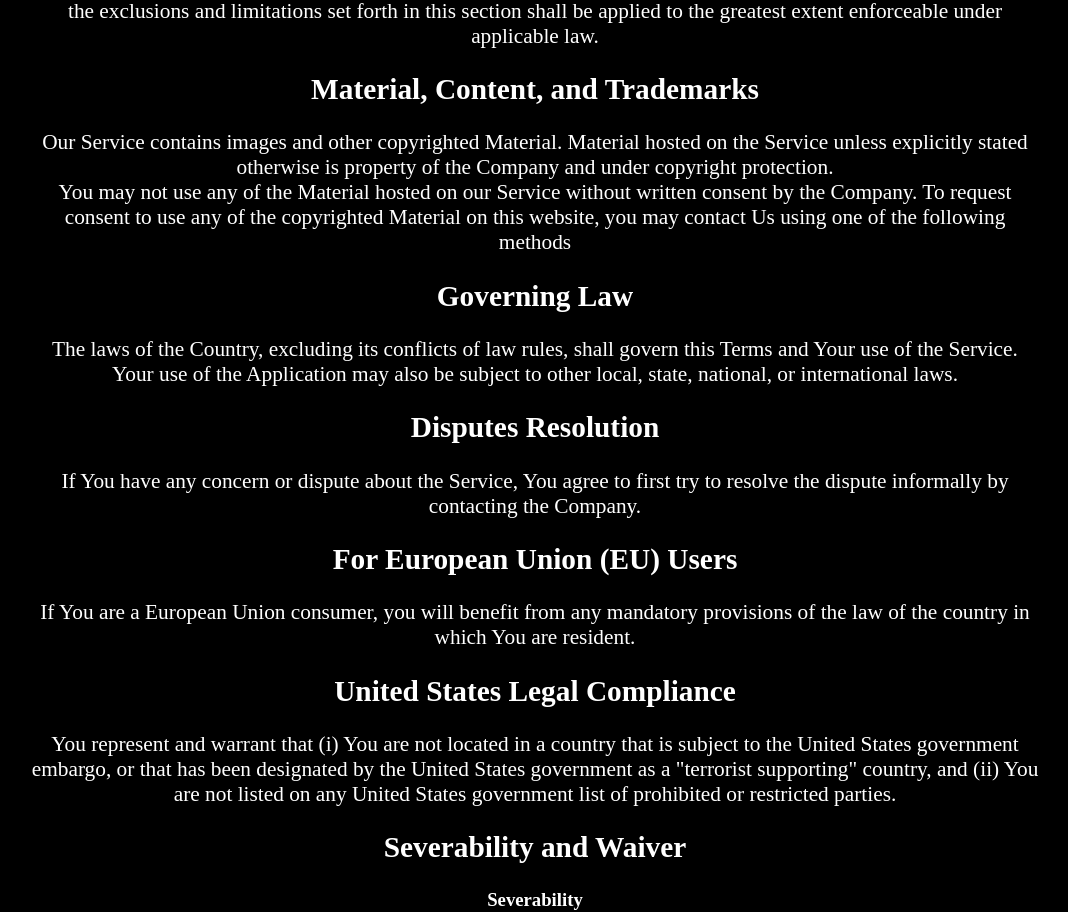
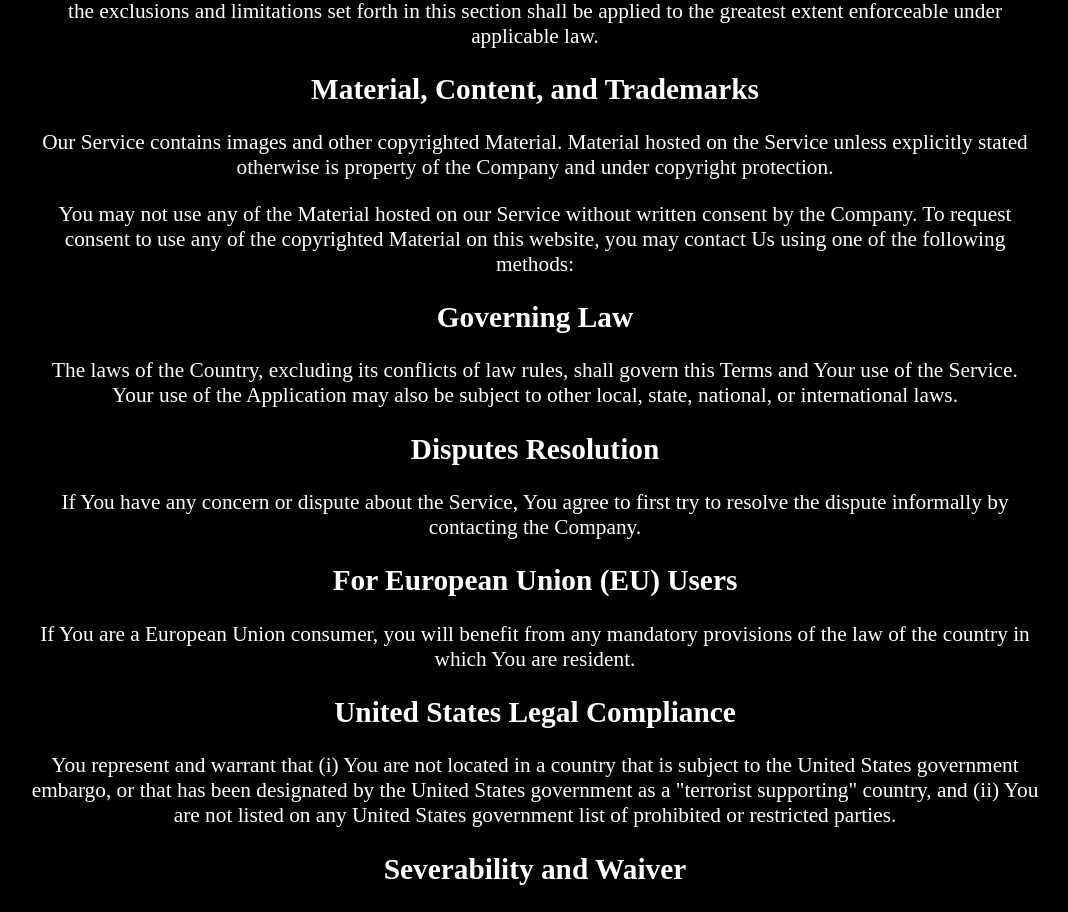
Before and after one commit to hewitson-j/mine-grinder-new, a React (Vite) app: page /termsofservice in a window 1280 px wide. Shown: the part 3141-4053 px from the top of the page, without its empty margins (105-1173 px from the left). Built offline with nearby package versions, Linux system fonts and the light colour scheme; a web font is replaced by a local one.

Commit message:
Update TermsOfService.tsx

```diff
--- a/src/components/TermsOfService.tsx
+++ b/src/components/TermsOfService.tsx
@@ -76,9 +76,11 @@ export default function TermsOfService(){
 
         <h2>Material, Content, and Trademarks</h2>
         <p>
-Our Service contains images and other copyrighted Material. Material hosted on the Service unless explicitly stated otherwise is property of the Company and under copyright protection. <br/>
-You may not use any of the Material hosted on our Service without written consent by the Company. To request consent to use any of the copyrighted Material on this website, you may contact Us using one of the following methods
-</p>
+        Our Service contains images and other copyrighted Material. Material hosted on the Service unless explicitly stated otherwise is property of the Company and under copyright protection.
+        </p>
+        <p>
+        You may not use any of the Material hosted on our Service without written consent by the Company. To request consent to use any of the copyrighted Material on this website, you may contact Us using one of the following methods:
+        </p>
 
         <h2>Governing Law</h2>
         <p>The laws of the Country, excluding its conflicts of law rules, shall govern this Terms and Your use of the Service. Your use of the Application may also be subject to other local, state, national, or international laws.</p>
```
